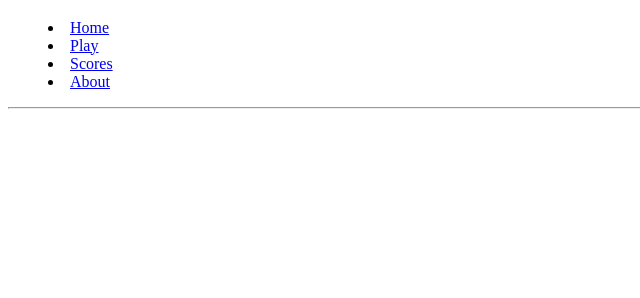
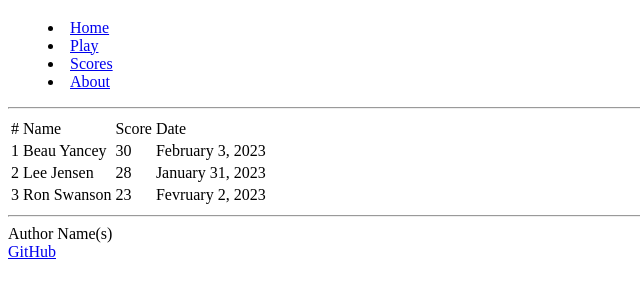
Before and after one commit to BeauYancey/simon, a plain HTML site: page scores.html in a window 1280 px wide. Shown: the part 68-366 px from the top of the page, without its empty margins (0-640 px from the left). Drawn offline with Linux system fonts and the light colour scheme.

Commit message:
Wrote about and scores pages

```diff
--- a/scores.html
+++ b/scores.html
@@ -19,4 +19,44 @@
       </nav>
       <hr />
     </header>
+
+    <main>
+      <table>
+        <thead>
+          <tr>
+            <td>#</td>
+            <td>Name</td>
+            <td>Score</td>
+            <td>Date</td>
+          </tr>
+        </thead>
+        <tbody>
+          <tr>
+            <td>1</td>
+            <td>Beau Yancey</td>
+            <td>30</td>
+            <td>February 3, 2023</td>
+          </tr>
+          <tr>
+            <td>2</td>
+            <td>Lee Jensen</td>
+            <td>28</td>
+            <td>January 31, 2023</td>
+          </tr>
+          <tr>
+            <td>3</td>
+            <td>Ron Swanson</td>
+            <td>23</td>
+            <td>Fevruary 2, 2023</td>
+          </tr>
+        </tbody>
+      </table>
+    </main>
+
+    <footer>
+      <hr />
+      <span class="text-reset">Author Name(s)</span>
+      <br />
+      <a href="https://github.com/webprogramming260/simon-html">GitHub</a>
+    </footer>
   </body>
```
Also changed, not shown: about.html (+20 -0 lines).
